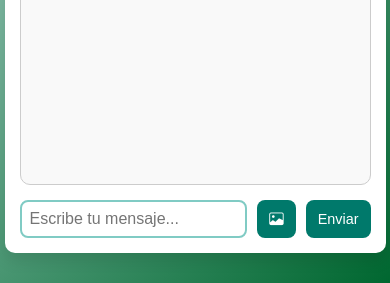
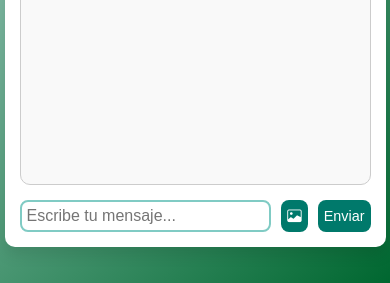
Before and after one commit to ANGELUSD11/Berto-AI, a Flask app: page / in a window 390 px wide. Shown: the part 561-844 px from the top of the page. Run offline with Flask 3, Linux system fonts and the light colour scheme; some web fonts are replaced.

Commit message:
Update styles.css

```diff
--- a/static/styles.css
+++ b/static/styles.css
@@ -106,11 +106,11 @@ button:hover {
 
     #userInput {
         font-size: 1em;
-        padding: 8px;
+        padding: 5px;
     }
 
     button {
-        padding: 8px 12px;
+        padding: 8px 6px;
         font-size: 0.9em;
     }
 
```
